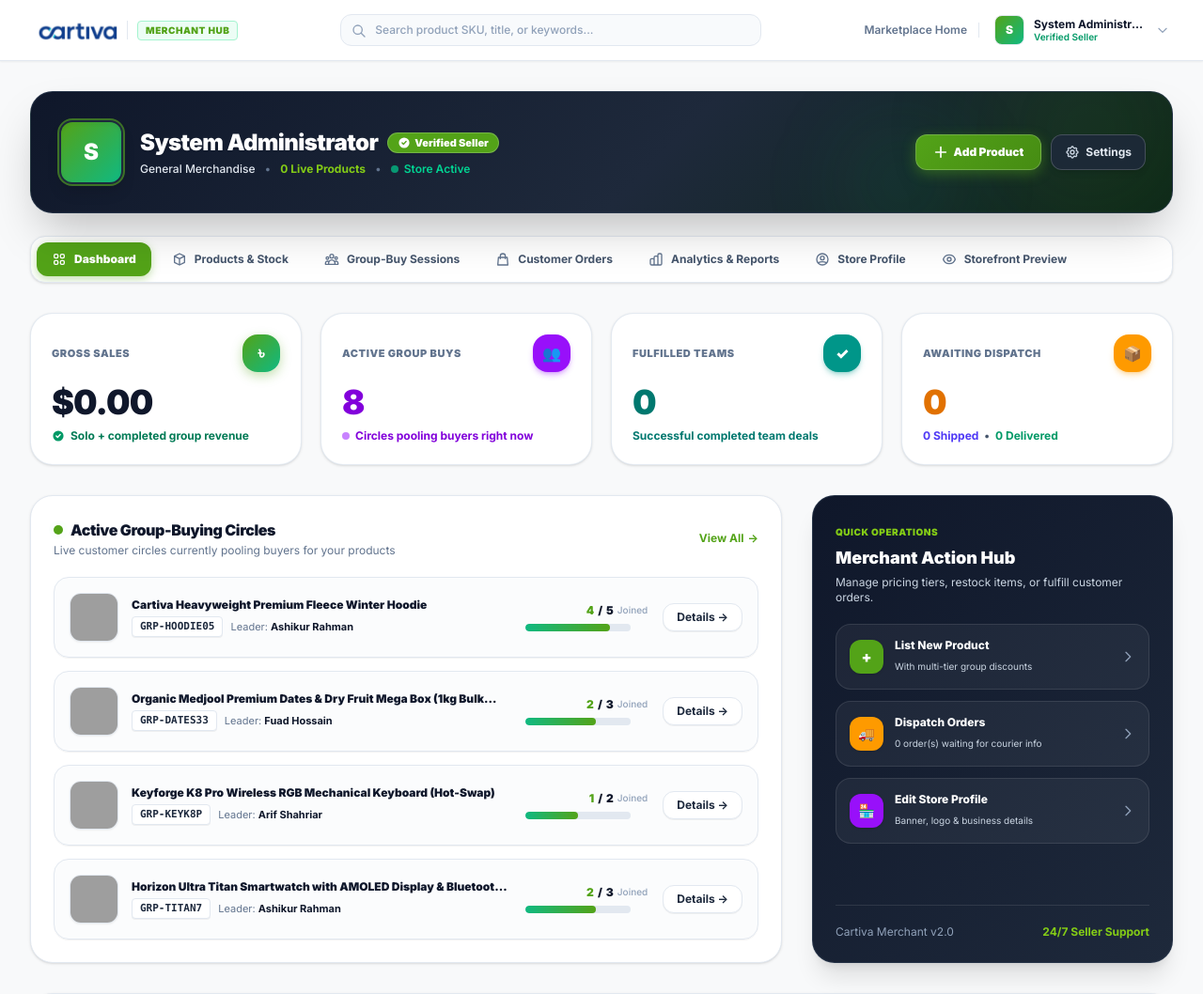
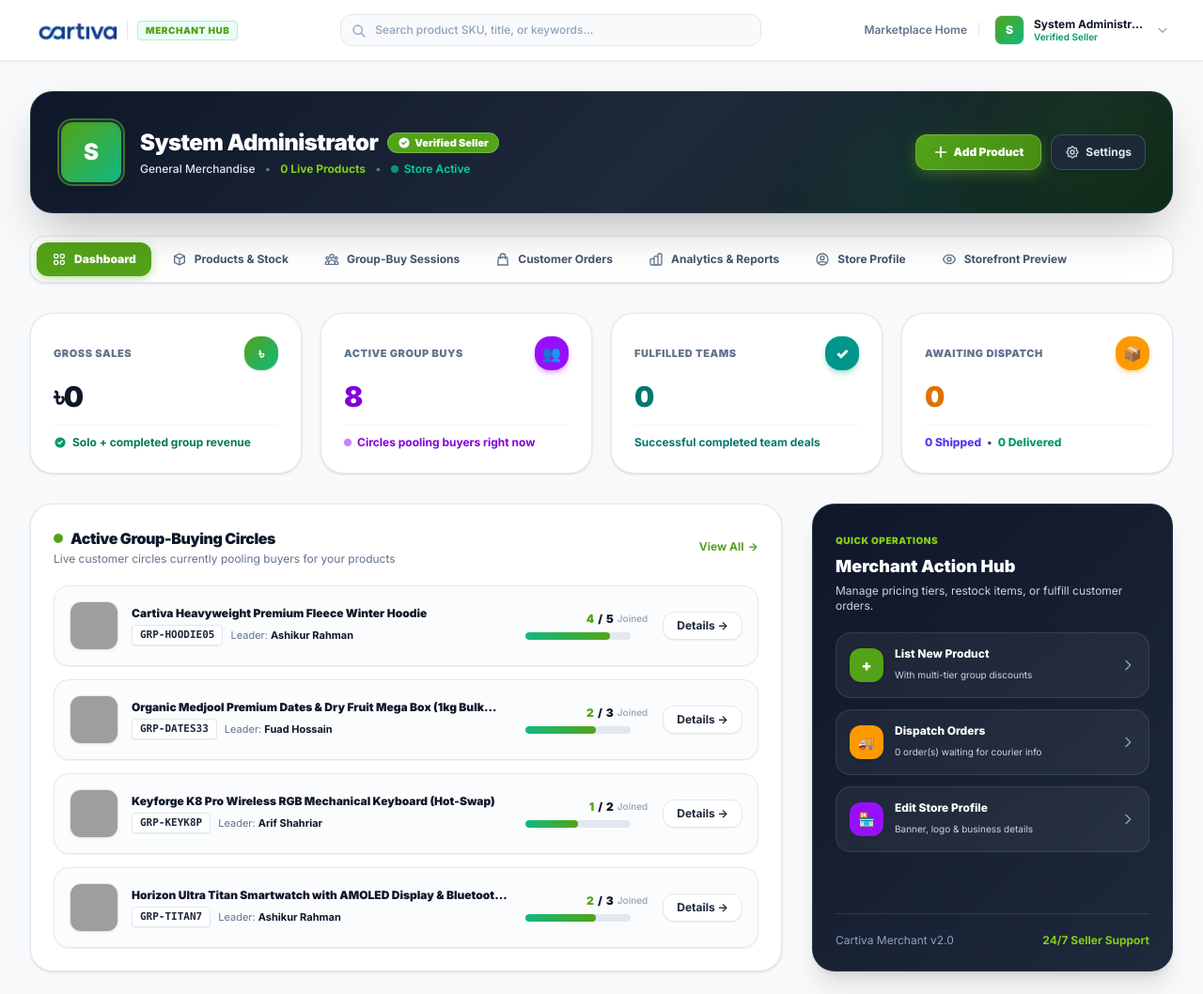
Before and after one commit to arif42sh/Cartiva, a Laravel app: page /seller/dashboard in a window 1280 px wide. Shown: the top 1058 px of the page at 94% size. Run offline with Laravel 12, Linux system fonts and the light colour scheme; a user stored in the database is signed in; data comes from the database, SQL or seed files in the repository; data that the repository does not hold is empty; style sheets or scripts are compiled from the project's sources; some web fonts are replaced; grey boxes are pictures that could not be loaded.

Commit message:
feat: add seller analytics, dashboard, and storefront content views

```diff
--- a/resources/views/seller/analytics/index.blade.php
+++ b/resources/views/seller/analytics/index.blade.php
@@ -19,7 +19,7 @@
 
         <div class="bg-white rounded-3xl border border-slate-200 p-5.5 shadow-sm">
             <span class="text-[11px] font-black text-slate-500 uppercase tracking-wider">Gross Sales Revenue</span>
-            <div class="text-3xl font-black text-slate-900 tracking-tight mt-1.5">${{ number_format($totalRevenue, 2) }}</div>
+            <div class="text-3xl font-black text-slate-900 tracking-tight mt-1.5">৳{{ number_format($totalRevenue) }}</div>
             <span class="text-[11px] font-bold text-[#53a318] mt-1 block">From confirmed & shipped orders</span>
         </div>
 
--- a/resources/views/seller/dashboard.blade.php
+++ b/resources/views/seller/dashboard.blade.php
@@ -20,15 +20,31 @@
     @endif
 
     @if($lowStockCount > 0)
-        <div class="mb-6 p-4 rounded-2xl bg-amber-50 border border-amber-200 text-amber-950 text-xs font-bold flex items-center justify-between shadow-xs">
+        <div x-data="{ dismissed: sessionStorage.getItem('cartiva_dismiss_low_stock') === 'true' }"
+             x-show="!dismissed"
+             x-transition:leave="transition ease-in duration-200"
+             x-transition:leave-start="opacity-100 scale-100"
+             x-transition:leave-end="opacity-0 scale-95"
+             class="mb-6 p-3.5 sm:p-4 rounded-2xl bg-amber-50/90 border border-amber-200 text-amber-950 text-xs font-bold flex flex-col sm:flex-row sm:items-center justify-between gap-3 shadow-xs">
             <div class="flex items-center space-x-2.5">
-                <span class="w-6 h-6 rounded-full bg-amber-500 text-white flex items-center justify-center font-black text-xs flex-shrink-0">!</span>
-                <span class="text-sm font-semibold">Inventory Warning: You have <strong class="text-amber-800">{{ $lowStockCount }} product(s)</strong> with 5 or fewer items remaining in stock.</span>
+                <span class="w-6 h-6 rounded-full bg-amber-500 text-white flex items-center justify-center font-black text-xs flex-shrink-0 shadow-xs">!</span>
+                <span class="text-xs sm:text-sm font-semibold text-amber-900">
+                    Inventory Alert: You have <strong class="text-amber-950 font-black">{{ $lowStockCount }} product(s)</strong> with 5 or fewer items remaining in stock.
+                </span>
             </div>
+            <div class="flex items-center space-x-2 self-end sm:self-auto flex-shrink-0">
                 <a href="{{ route('seller.products') }}?status=low_stock"
-               class="px-3.5 py-1.5 bg-amber-600 text-white font-bold rounded-xl hover:bg-amber-700 transition-colors shadow-xs text-xs">
-                Restock Now &rarr;
+                   class="px-3.5 py-1.5 bg-amber-600 hover:bg-amber-700 text-white font-bold rounded-xl transition-colors shadow-xs text-xs flex items-center space-x-1">
+                    <span>Restock Now</span>
+                    <span>&rarr;</span>
                 </a>
+                <button type="button"
+                        @click="dismissed = true; sessionStorage.setItem('cartiva_dismiss_low_stock', 'true')"
+                        title="Dismiss alert for this session"
+                        class="w-7 h-7 rounded-xl bg-amber-100 hover:bg-amber-200 text-amber-900 flex items-center justify-center font-black text-base transition-colors cursor-pointer leading-none">
+                    &times;
+                </button>
+            </div>
         </div>
     @endif
 
@@ -36,63 +52,73 @@
     <div class="grid grid-cols-1 sm:grid-cols-2 lg:grid-cols-4 gap-5 mb-8">
 
         <!-- Total Revenue -->
-        <div class="bg-white rounded-3xl border border-slate-200/90 p-5.5 shadow-sm relative overflow-hidden group hover:shadow-md hover:border-emerald-300 transition-all">
-            <div class="flex items-center justify-between mb-3">
+        <div class="bg-white rounded-3xl border border-slate-200/90 p-5 sm:p-6 shadow-sm relative overflow-hidden group hover:shadow-md hover:border-emerald-300 transition-all flex flex-col justify-between">
+            <div>
+                <div class="flex items-center justify-between mb-2.5">
                     <span class="text-[11px] font-black text-slate-500 uppercase tracking-wider">Gross Sales</span>
-                <span class="w-10 h-10 rounded-2xl text-white flex items-center justify-center font-black text-lg shadow-md"
-                      style="background: linear-gradient(135deg, #53a318 0%, #10b981 100%); box-shadow: 0 4px 12px rgba(83, 163, 24, 0.35);">
+                    <span class="w-9 h-9 rounded-2xl text-white flex items-center justify-center font-black text-base shadow-sm"
+                          style="background: linear-gradient(135deg, #53a318 0%, #10b981 100%);">
                         ৳
                     </span>
                 </div>
-            <div class="text-3xl sm:text-4xl font-black text-slate-900 tracking-tight">${{ number_format($totalEarnings, 2) }}</div>
-            <div class="flex items-center space-x-1.5 text-xs font-bold text-emerald-700 mt-2">
-                <svg class="w-3.5 h-3.5 text-emerald-600" fill="currentColor" viewBox="0 0 20 20"><path fill-rule="evenodd" d="M10 18a8 8 0 100-16 8 8 0 000 16zm3.707-9.293a1 1 0 00-1.414-1.414L9 10.586 7.707 9.293a1 1 0 00-1.414 1.414l2 2a1 1 0 001.414 0l4-4z" clip-rule="evenodd"></path></svg>
-                <span>Solo + completed group revenue</span>
+                <div class="text-2xl sm:text-3xl font-black text-slate-900 tracking-tight truncate" title="৳{{ number_format($totalEarnings, 2) }}">
+                    ৳{{ number_format($totalEarnings) }}
+                </div>
+            </div>
+            <div class="flex items-center space-x-1.5 text-[11px] sm:text-xs font-bold text-emerald-700 mt-3 pt-2.5 border-t border-slate-100">
+                <svg class="w-3.5 h-3.5 text-emerald-600 flex-shrink-0" fill="currentColor" viewBox="0 0 20 20"><path fill-rule="evenodd" d="M10 18a8 8 0 100-16 8 8 0 000 16zm3.707-9.293a1 1 0 00-1.414-1.414L9 10.586 7.707 9.293a1 1 0 00-1.414 1.414l2 2a1 1 0 001.414 0l4-4z" clip-rule="evenodd"></path></svg>
+                <span class="truncate">Solo + completed group revenue</span>
             </div>
         </div>
 
         <!-- Active Group Sessions -->
-        <div class="bg-white rounded-3xl border border-slate-200/90 p-5.5 shadow-sm relative overflow-hidden group hover:shadow-md hover:border-purple-300 transition-all">
-            <div class="flex items-center justify-between mb-3">
+        <div class="bg-white rounded-3xl border border-slate-200/90 p-5 sm:p-6 shadow-sm relative overflow-hidden group hover:shadow-md hover:border-purple-300 transition-all flex flex-col justify-between">
+            <div>
+                <div class="flex items-center justify-between mb-2.5">
                     <span class="text-[11px] font-black text-slate-500 uppercase tracking-wider">Active Group Buys</span>
-                <span class="w-10 h-10 rounded-2xl bg-purple-600 text-white flex items-center justify-center font-bold text-base shadow-md shadow-purple-600/30">
+                    <span class="w-9 h-9 rounded-2xl bg-purple-600 text-white flex items-center justify-center font-bold text-base shadow-md shadow-purple-600/30">
                         👥
                     </span>
                 </div>
-            <div class="text-3xl sm:text-4xl font-black text-purple-700 tracking-tight">{{ $activeGroupBuys }}</div>
-            <div class="flex items-center space-x-1.5 text-xs font-bold text-purple-700 mt-2">
-                <span class="w-2 h-2 rounded-full bg-purple-500 animate-pulse"></span>
-                <span>Circles pooling buyers right now</span>
+                <div class="text-2xl sm:text-3xl font-black text-purple-700 tracking-tight">{{ $activeGroupBuys }}</div>
+            </div>
+            <div class="flex items-center space-x-1.5 text-[11px] sm:text-xs font-bold text-purple-700 mt-3 pt-2.5 border-t border-slate-100">
+                <span class="w-2 h-2 rounded-full bg-purple-500 animate-pulse flex-shrink-0"></span>
+                <span class="truncate">Circles pooling buyers right now</span>
             </div>
         </div>
 
         <!-- Completed Team Campaigns -->
-        <div class="bg-white rounded-3xl border border-slate-200/90 p-5.5 shadow-sm relative overflow-hidden group hover:shadow-md hover:border-teal-300 transition-all">
-            <div class="flex items-center justify-between mb-3">
+        <div class="bg-white rounded-3xl border border-slate-200/90 p-5 sm:p-6 shadow-sm relative overflow-hidden group hover:shadow-md hover:border-teal-300 transition-all flex flex-col justify-between">
+            <div>
+                <div class="flex items-center justify-between mb-2.5">
                     <span class="text-[11px] font-black text-slate-500 uppercase tracking-wider">Fulfilled Teams</span>
-                <span class="w-10 h-10 rounded-2xl bg-teal-600 text-white flex items-center justify-center font-black text-base shadow-md shadow-teal-600/30">
+                    <span class="w-9 h-9 rounded-2xl bg-teal-600 text-white flex items-center justify-center font-black text-base shadow-md shadow-teal-600/30">
                         ✓
                     </span>
                 </div>
-            <div class="text-3xl sm:text-4xl font-black text-teal-700 tracking-tight">{{ $completedGroupBuys }}</div>
-            <div class="flex items-center space-x-1.5 text-xs font-bold text-teal-700 mt-2">
-                <span>Successful completed team deals</span>
+                <div class="text-2xl sm:text-3xl font-black text-teal-700 tracking-tight">{{ $completedGroupBuys }}</div>
+            </div>
+            <div class="flex items-center space-x-1.5 text-[11px] sm:text-xs font-bold text-teal-700 mt-3 pt-2.5 border-t border-slate-100">
+                <span class="truncate">Successful completed team deals</span>
             </div>
         </div>
 
         <!-- Pending Order Dispatch -->
-        <div class="bg-white rounded-3xl border border-slate-200/90 p-5.5 shadow-sm relative overflow-hidden group hover:shadow-md hover:border-amber-300 transition-all">
-            <div class="flex items-center justify-between mb-3">
+        <div class="bg-white rounded-3xl border border-slate-200/90 p-5 sm:p-6 shadow-sm relative overflow-hidden group hover:shadow-md hover:border-amber-300 transition-all flex flex-col justify-between">
+            <div>
+                <div class="flex items-center justify-between mb-2.5">
                     <span class="text-[11px] font-black text-slate-500 uppercase tracking-wider">Awaiting Dispatch</span>
-                <span class="w-10 h-10 rounded-2xl bg-amber-500 text-white flex items-center justify-center font-bold text-base shadow-md shadow-amber-500/30">
+                    <span class="w-9 h-9 rounded-2xl bg-amber-500 text-white flex items-center justify-center font-bold text-base shadow-md shadow-amber-500/30">
                         📦
                     </span>
                 </div>
-            <div class="text-3xl sm:text-4xl font-black text-amber-600 tracking-tight">{{ $pendingOrdersCount }}</div>
-            <div class="flex items-center space-x-1.5 text-xs font-bold text-slate-600 mt-2">
-                <span class="text-indigo-600">{{ $shippedOrdersCount }} Shipped</span>
+                <div class="text-2xl sm:text-3xl font-black text-amber-600 tracking-tight">{{ $pendingOrdersCount }}</div>
+            </div>
+            <div class="flex items-center space-x-1.5 text-[11px] sm:text-xs font-bold text-slate-600 mt-3 pt-2.5 border-t border-slate-100">
+                <span class="text-indigo-600 font-extrabold">{{ $shippedOrdersCount }} Shipped</span>
                 <span>•</span>
-                <span class="text-emerald-600">{{ $deliveredOrdersCount }} Delivered</span>
+                <span class="text-emerald-600 font-extrabold">{{ $deliveredOrdersCount }} Delivered</span>
             </div>
         </div>
 
```
Also changed, not shown: resources/views/seller/storefront/content.blade.php (+12 -18 lines). Lines whose indentation alone changed are shown as unchanged.
